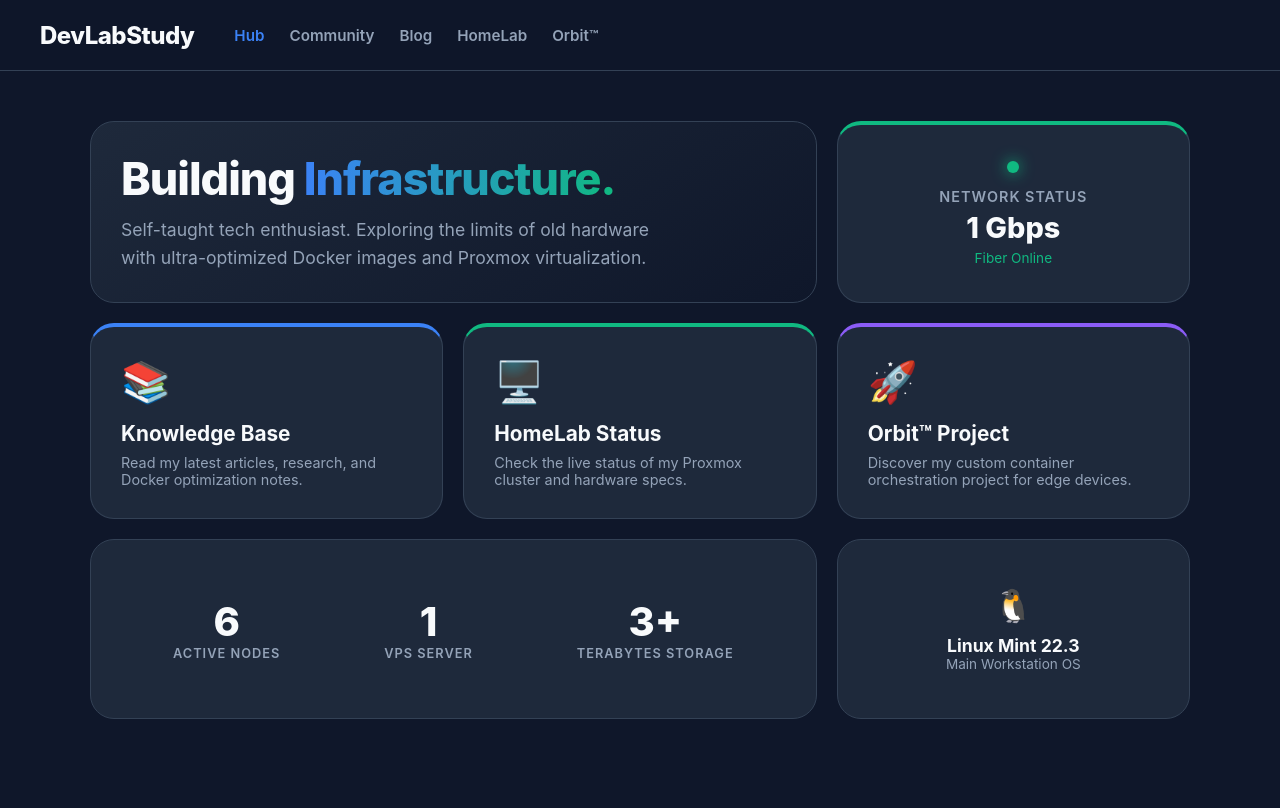
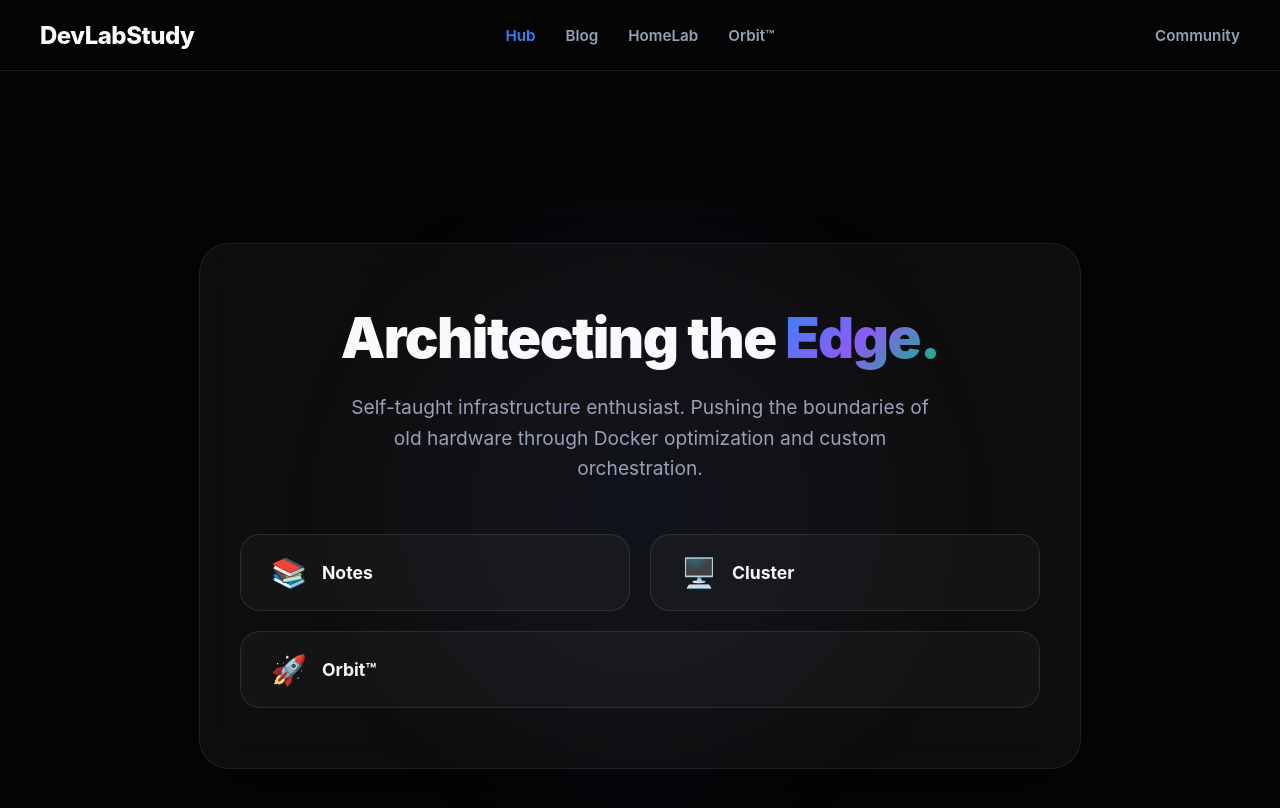
Before and after one commit to TobiMessi/TobiMessi.github.io, a Jekyll site: the page index.html, which Jekyll copies as it is, in a window 1280 px wide and 900 px high. Shown: the top 808 px of the window. Built offline with Jekyll 4.4.1, drawn with Linux system fonts in a browser that asks for light colours.

Commit message:
Update index.html

```diff
--- a/index.html
+++ b/index.html
@@ -7,65 +7,74 @@
     <link rel="icon" type="image/png" href="/qr-code.png">
     <style>
         :root {
-            --bg-body: #0f172a; --bg-nav: rgba(15, 23, 42, 0.85); --bg-card: #1e293b;
-            --text-main: #f8fafc; --text-muted: #94a3b8; --border-color: #334155;
+            --bg-body: #050505; --bg-nav: rgba(5, 5, 5, 0.7);
+            --text-main: #f8fafc; --text-muted: #94a3b8; --border-color: rgba(255, 255, 255, 0.1);
             --accent-blue: #3b82f6; --accent-purple: #8b5cf6; --accent-green: #10b981;
-            --radius-lg: 24px;
         }
 
-        body { font-family: 'Inter', -apple-system, sans-serif; background: var(--bg-body); color: var(--text-main); margin: 0; min-height: 100vh; -webkit-font-smoothing: antialiased; }
+        body { font-family: 'Inter', -apple-system, sans-serif; background: var(--bg-body); color: var(--text-main); margin: 0; min-height: 100vh; overflow-x: hidden; }
 
-        /* --- UNIWERSALNY NAVBAR --- */
-        .navbar { background: var(--bg-nav); backdrop-filter: blur(12px); border-bottom: 1px solid var(--border-color); padding: 15px 40px; display: flex; align-items: center; position: sticky; top: 0; z-index: 100; }
-        .nav-brand { font-size: 1.5rem; font-weight: 800; text-decoration: none; color: var(--text-main); letter-spacing: -0.5px; margin-right: 40px; }
+        /* --- PERFEKCYJNY NAVBAR (Z Community po prawej) --- */
+        .navbar { background: var(--bg-nav); backdrop-filter: blur(15px); border-bottom: 1px solid var(--border-color); padding: 15px 40px; display: flex; align-items: center; justify-content: space-between; position: sticky; top: 0; z-index: 100; }
 
-        .nav-center { display: flex; gap: 25px; align-items: center; }
+        .nav-left { flex: 1; display: flex; justify-content: flex-start; }
+        .nav-brand { font-size: 1.5rem; font-weight: 800; text-decoration: none; color: var(--text-main); letter-spacing: -0.5px; }
+
+        .nav-center { flex: 2; display: flex; justify-content: center; gap: 30px; }
         .nav-center a { text-decoration: none; color: var(--text-muted); font-weight: 600; font-size: 0.95rem; transition: color 0.3s; }
         .nav-center a:hover, .nav-center a.active { color: var(--accent-blue); }
 
-        /* Dropdown Community (Rozsuwane menu) */
+        .nav-right { flex: 1; display: flex; justify-content: flex-end; }
         .dropdown { position: relative; display: inline-block; padding: 10px 0; }
         .dropbtn { color: var(--text-muted); font-weight: 600; font-size: 0.95rem; transition: 0.3s; cursor: pointer; }
-        .dropdown:hover .dropbtn { color: var(--accent-blue); }
-
-        .dropdown-content { display: none; position: absolute; left: 0; top: 100%; background-color: var(--bg-card); min-width: 180px; box-shadow: 0 10px 30px rgba(0,0,0,0.5); border-radius: 12px; border: 1px solid var(--border-color); overflow: hidden; z-index: 1; opacity: 0; transform: translateY(-10px); transition: all 0.3s ease; }
+        .dropdown:hover .dropbtn { color: var(--text-main); }
+        .dropdown-content { display: none; position: absolute; right: 0; top: 100%; background-color: #111; min-width: 180px; box-shadow: 0 10px 40px rgba(0,0,0,0.8); border-radius: 12px; border: 1px solid var(--border-color); overflow: hidden; z-index: 1; opacity: 0; transform: translateY(-10px); transition: all 0.3s ease; }
         .dropdown:hover .dropdown-content { display: block; opacity: 1; transform: translateY(0); }
         .dropdown-content a { color: var(--text-main) !important; padding: 12px 20px; text-decoration: none; display: flex; justify-content: space-between; font-size: 0.9rem; font-weight: 600; border-bottom: 1px solid var(--border-color); transition: background 0.2s; }
         .dropdown-content a:last-child { border-bottom: none; }
         .dropdown-content a:hover { background: rgba(255,255,255,0.05); padding-left: 25px; }
 
-        /* BENTO GRID (Strona główna) */
-        .container { max-width: 1100px; margin: 50px auto; padding: 0 20px; }
-        .bento-grid { display: grid; grid-template-columns: repeat(3, 1fr); gap: 20px; grid-auto-rows: minmax(180px, auto); }
-        .bento-card { background: var(--bg-card); border: 1px solid var(--border-color); border-radius: var(--radius-lg); padding: 30px; display: flex; flex-direction: column; justify-content: center; position: relative; transition: transform 0.3s ease, border-color 0.3s ease; }
-        .bento-card:hover { transform: translateY(-5px); border-color: #475569; }
-        .span-2 { grid-column: span 2; }
+        /* --- NOWY KONCEPT GŁÓWNEJ STRONY --- */
+        .hero-container { position: relative; min-height: calc(100vh - 70px); display: flex; align-items: center; justify-content: center; padding: 20px; }
 
-        .welcome-title { font-size: 2.8rem; font-weight: 800; margin: 0 0 10px 0; letter-spacing: -1px; }
-        .welcome-title span { background: linear-gradient(to right, #3b82f6, #10b981); -webkit-background-clip: text; -webkit-text-fill-color: transparent; }
-        .welcome-desc { color: var(--text-muted); font-size: 1.1rem; max-width: 80%; line-height: 1.6; margin: 0; }
+        /* Świecąca kula w tle */
+        .glow-orb { position: absolute; width: 600px; height: 600px; background: radial-gradient(circle, rgba(59,130,246,0.15) 0%, rgba(139,92,246,0.1) 40%, transparent 70%); top: 50%; left: 50%; transform: translate(-50%, -50%); z-index: 0; pointer-events: none; filter: blur(50px); animation: pulse 8s infinite alternate; }
+        @keyframes pulse { 0% { transform: translate(-50%, -50%) scale(1); opacity: 0.8; } 100% { transform: translate(-50%, -50%) scale(1.1); opacity: 1; } }
 
-        .nav-card { text-decoration: none; color: var(--text-main); justify-content: flex-start; }
-        .card-icon { font-size: 2.5rem; margin-bottom: 15px; }
-        .card-title { font-size: 1.3rem; font-weight: 700; margin-bottom: 8px; }
-        .card-desc { font-size: 0.9rem; color: var(--text-muted); margin: 0; }
+        /* Szklany panel na środku */
+        .glass-panel { position: relative; z-index: 1; background: rgba(20, 20, 20, 0.6); backdrop-filter: blur(20px); border: 1px solid rgba(255, 255, 255, 0.08); border-radius: 30px; padding: 60px 40px; max-width: 800px; width: 100%; text-align: center; box-shadow: 0 25px 50px -12px rgba(0, 0, 0, 0.5); }
 
-        .stats-box { display: flex; justify-content: space-around; text-align: center; width: 100%; }
-        .stat { display: flex; flex-direction: column; }
-        .stat-num { font-size: 2.5rem; font-weight: 800; color: var(--text-main); }
-        .stat-label { font-size: 0.8rem; color: var(--text-muted); text-transform: uppercase; letter-spacing: 1px; font-weight: 600; }
+        .main-title { font-size: 3.5rem; font-weight: 900; margin: 0 0 20px 0; letter-spacing: -1.5px; }
+        .main-title span { background: linear-gradient(135deg, #3b82f6, #8b5cf6, #10b981); -webkit-background-clip: text; -webkit-text-fill-color: transparent; }
+        .main-desc { font-size: 1.2rem; color: var(--text-muted); line-height: 1.6; margin: 0 auto 50px auto; max-width: 600px; }
 
-        @media (max-width: 900px) { .bento-grid { grid-template-columns: repeat(2, 1fr); } .navbar { flex-direction: column; padding: 15px; gap: 15px; } .nav-brand { margin-right: 0; } .nav-center { flex-wrap: wrap; justify-content: center; } }
-        @media (max-width: 600px) { .bento-grid { grid-template-columns: 1fr; } .span-2 { grid-column: span 1; } }
+        /* 3 główne ścieżki (Duże przyciski) */
+        .action-links { display: flex; justify-content: center; gap: 20px; flex-wrap: wrap; }
+        .action-btn { display: flex; align-items: center; gap: 15px; background: rgba(255,255,255,0.03); border: 1px solid var(--border-color); padding: 20px 30px; border-radius: 20px; text-decoration: none; color: var(--text-main); font-weight: 700; font-size: 1.1rem; transition: all 0.3s cubic-bezier(0.25, 0.8, 0.25, 1); flex: 1; min-width: 200px; }
+        .action-btn:hover { background: rgba(255,255,255,0.08); transform: translateY(-5px); }
+
+        .action-btn.blog:hover { border-color: var(--accent-blue); box-shadow: 0 10px 30px rgba(59,130,246,0.2); }
+        .action-btn.lab:hover { border-color: var(--accent-green); box-shadow: 0 10px 30px rgba(16,185,129,0.2); }
+        .action-btn.orbit:hover { border-color: var(--accent-purple); box-shadow: 0 10px 30px rgba(139,92,246,0.2); }
+
+        .btn-icon { font-size: 1.8rem; }
+
+        @media (max-width: 768px) { .navbar { flex-direction: column; padding: 15px; gap: 15px; } .nav-left, .nav-center, .nav-right { justify-content: center; width: 100%; } .action-links { flex-direction: column; } .glass-panel { padding: 40px 20px; } .main-title { font-size: 2.5rem; } }
     </style>
 </head>
 <body>
 
     <nav class="navbar">
-        <a href="/" class="nav-brand">DevLabStudy</a>
+        <div class="nav-left">
+            <a href="/" class="nav-brand">DevLabStudy</a>
+        </div>
         <div class="nav-center">
             <a href="/" class="active">Hub</a>
-
+            <a href="/blog">Blog</a>
+            <a href="/homelab">HomeLab</a>
+            <a href="/orbit">Orbit™</a>
+        </div>
+        <div class="nav-right">
             <div class="dropdown">
                 <span class="dropbtn">Community</span>
                 <div class="dropdown-content">
@@ -76,53 +85,29 @@
                     <a href="https://www.reddit.com/user/devlabstudy">Reddit <span>↗</span></a>
                 </div>
             </div>
-
-            <a href="/blog">Blog</a>
-            <a href="/homelab">HomeLab</a>
-            <a href="/orbit">Orbit™</a>
         </div>
     </nav>
 
-    <main class="container">
-        <div class="bento-grid">
-            <div class="bento-card span-2" style="background: linear-gradient(145deg, #1e293b, #0f172a);">
-                <h1 class="welcome-title">Building <span>Infrastructure.</span></h1>
-                <p class="welcome-desc">Self-taught tech enthusiast. Exploring the limits of old hardware with ultra-optimized Docker images and Proxmox virtualization.</p>
-            </div>
-            <div class="bento-card" style="align-items: center; border-top: 4px solid var(--accent-green);">
-                <div style="width: 12px; height: 12px; background: var(--accent-green); border-radius: 50%; box-shadow: 0 0 15px var(--accent-green); margin-bottom: 15px;"></div>
-                <div style="font-size: 0.9rem; color: var(--text-muted); font-weight: 600; text-transform: uppercase; letter-spacing: 1px;">Network Status</div>
-                <div style="font-size: 1.8rem; font-weight: 800; margin-top: 5px;">1 Gbps</div>
-                <div style="font-size: 0.85rem; color: var(--accent-green); margin-top: 5px;">Fiber Online</div>
-            </div>
-            <a href="/blog" class="bento-card nav-card" style="border-top: 4px solid var(--accent-blue);">
-                <div class="card-icon">📚</div>
-                <div class="card-title">Knowledge Base</div>
-                <p class="card-desc">Read my latest articles, research, and Docker optimization notes.</p>
-            </a>
-            <a href="/homelab" class="bento-card nav-card" style="border-top: 4px solid var(--accent-green);">
-                <div class="card-icon">🖥️</div>
-                <div class="card-title">HomeLab Status</div>
-                <p class="card-desc">Check the live status of my Proxmox cluster and hardware specs.</p>
-            </a>
-            <a href="/orbit" class="bento-card nav-card" style="border-top: 4px solid var(--accent-purple);">
-                <div class="card-icon">🚀</div>
-                <div class="card-title">Orbit™ Project</div>
-                <p class="card-desc">Discover my custom container orchestration project for edge devices.</p>
-            </a>
-            <div class="bento-card span-2" style="flex-direction: row; align-items: center;">
-                <div class="stats-box">
-                    <div class="stat"><span class="stat-num">6</span><span class="stat-label">Active Nodes</span></div>
-                    <div class="stat"><span class="stat-num">1</span><span class="stat-label">VPS Server</span></div>
-                    <div class="stat"><span class="stat-num">3+</span><span class="stat-label">Terabytes Storage</span></div>
-                </div>
-            </div>
-            <div class="bento-card" style="text-align: center; justify-content: center;">
-                <div style="font-size: 2rem; margin-bottom: 10px;">🐧</div>
-                <div style="font-weight: 700; font-size: 1.1rem;">Linux Mint 22.3</div>
-                <div style="font-size: 0.85rem; color: var(--text-muted);">Main Workstation OS</div>
+    <main class="hero-container">
+        <div class="glow-orb"></div>
+
+        <div class="glass-panel">
+            <h1 class="main-title">Architecting the <span>Edge.</span></h1>
+            <p class="main-desc">Self-taught infrastructure enthusiast. Pushing the boundaries of old hardware through Docker optimization and custom orchestration.</p>
+
+            <div class="action-links">
+                <a href="/blog" class="action-btn blog">
+                    <span class="btn-icon">📚</span> Notes
+                </a>
+                <a href="/homelab" class="action-btn lab">
+                    <span class="btn-icon">🖥️</span> Cluster
+                </a>
+                <a href="/orbit" class="action-btn orbit">
+                    <span class="btn-icon">🚀</span> Orbit™
+                </a>
             </div>
         </div>
     </main>
+
 </body>
 </html>
```
